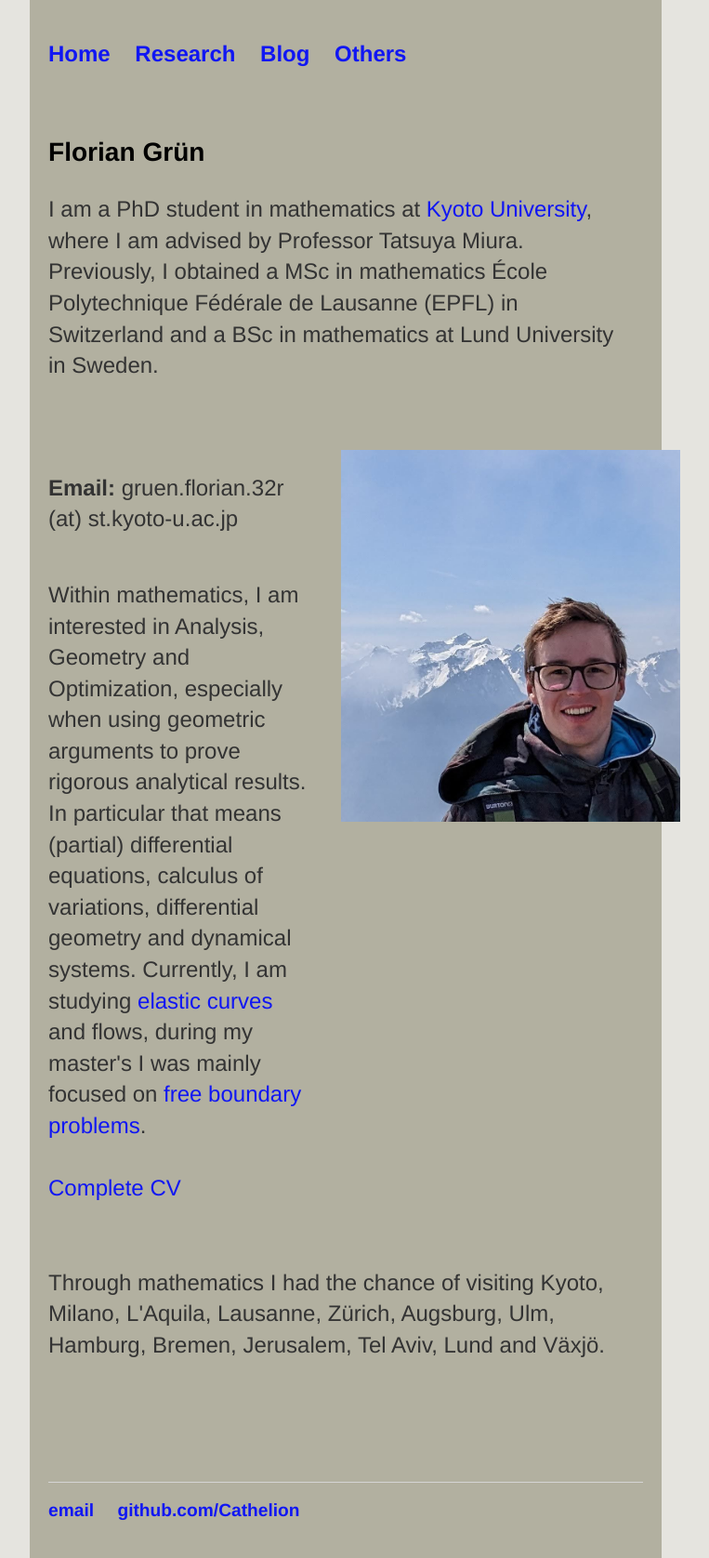
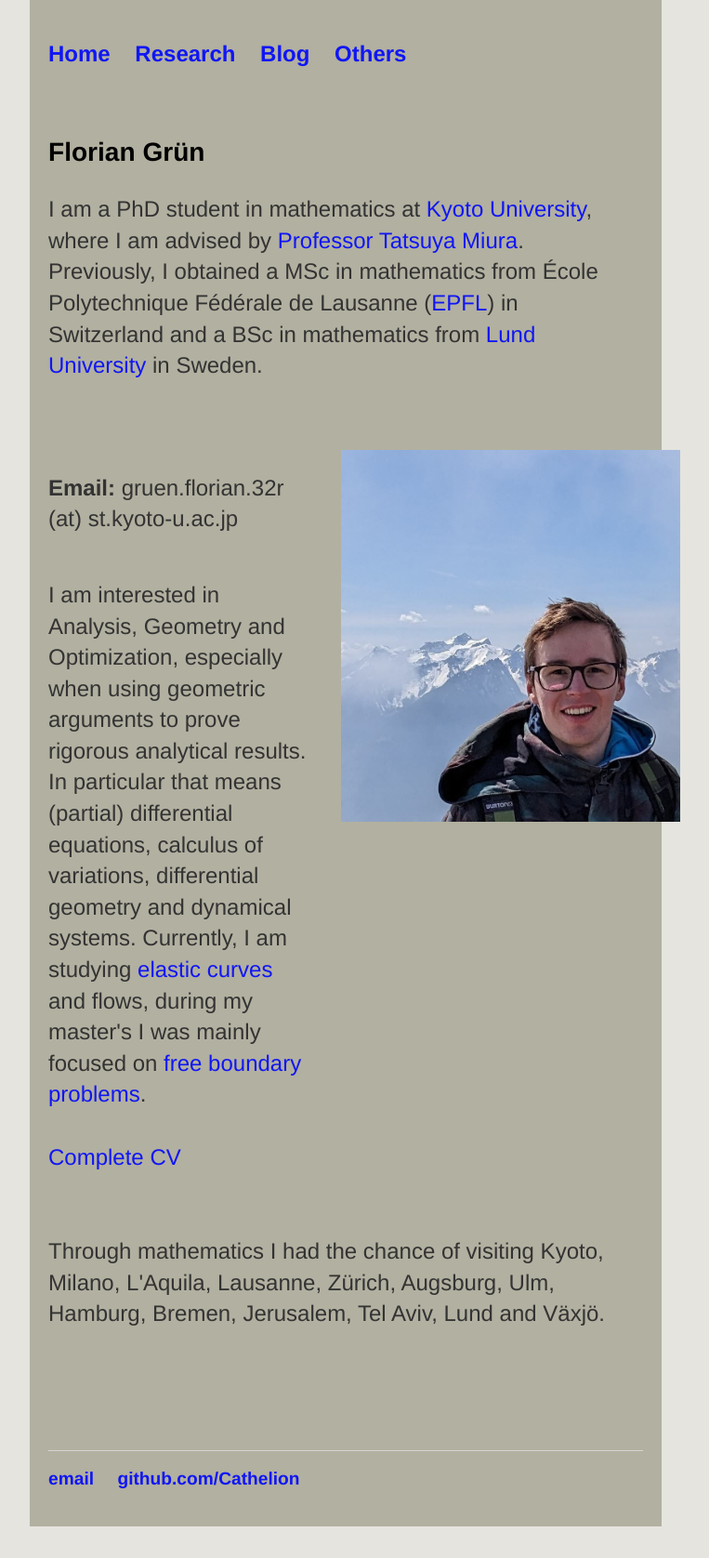
Before and after one commit to Cathelion/Cathelion.github.io, a Jekyll site: the page built from index.html, in a window 1280 px wide. Shown: the whole page at 93% size, without its empty margins (268-1031 px from the left). Built offline with Jekyll 4.4.1, drawn with Linux system fonts in a browser that asks for light colours; after the commit the page ends 1642 px from its top, so only the background shows below that.

Commit message:
Update index.html

```diff
--- a/index.html
+++ b/index.html
@@ -5,14 +5,14 @@ title: Home
 <div class="content">
    <div class="blurb full-width">
       <h3>Florian Grün</h3>
-      <p>I am a PhD student in mathematics at <a href="https://www.math.kyoto-u.ac.jp/en">Kyoto University</a>, where I am advised by Professor Tatsuya Miura.
-         Previously, I obtained a MSc in mathematics École Polytechnique Fédérale de Lausanne (EPFL) in Switzerland and a BSc in mathematics at Lund University in Sweden.</p>
+      <p>I am a PhD student in mathematics at <a href="https://www.math.kyoto-u.ac.jp/en">Kyoto University</a>, where I am advised by <a href="https://sites.google.com/view/tatsuya-miura">Professor Tatsuya Miura</a>.
+         Previously, I obtained a MSc in mathematics from École Polytechnique Fédérale de Lausanne (<a href="https://www.epfl.ch/en/">EPFL</a>) in Switzerland and a BSc in mathematics from <a href="https://www.maths.lu.se/english/">Lund University</a> in Sweden.</p>
    </div>
 
    <div class="img-container1">
       <p><b>Email: </b> gruen.florian.32r (at) st.kyoto-u.ac.jp   <br>
       </p>
-      <p>Within mathematics, I am interested in Analysis, Geometry and Optimization, especially when using geometric arguments to prove rigorous analytical results. In particular that means (partial) differential equations, calculus of variations, differential geometry and dynamical systems.
+      <p>I am interested in Analysis, Geometry and Optimization, especially when using geometric arguments to prove rigorous analytical results. In particular that means (partial) differential equations, calculus of variations, differential geometry and dynamical systems.
          Currently, I am studying <a href="https://en.wikipedia.org/wiki/Elastica_theory">elastic curves</a> and flows, during my master's I was mainly focused on <a href="https://en.wikipedia.org/wiki/Free_boundary_problem">free boundary problems</a>.  <br>
          <br>
          <a class="insidep" href="/CV.pdf">Complete CV</a>
```
